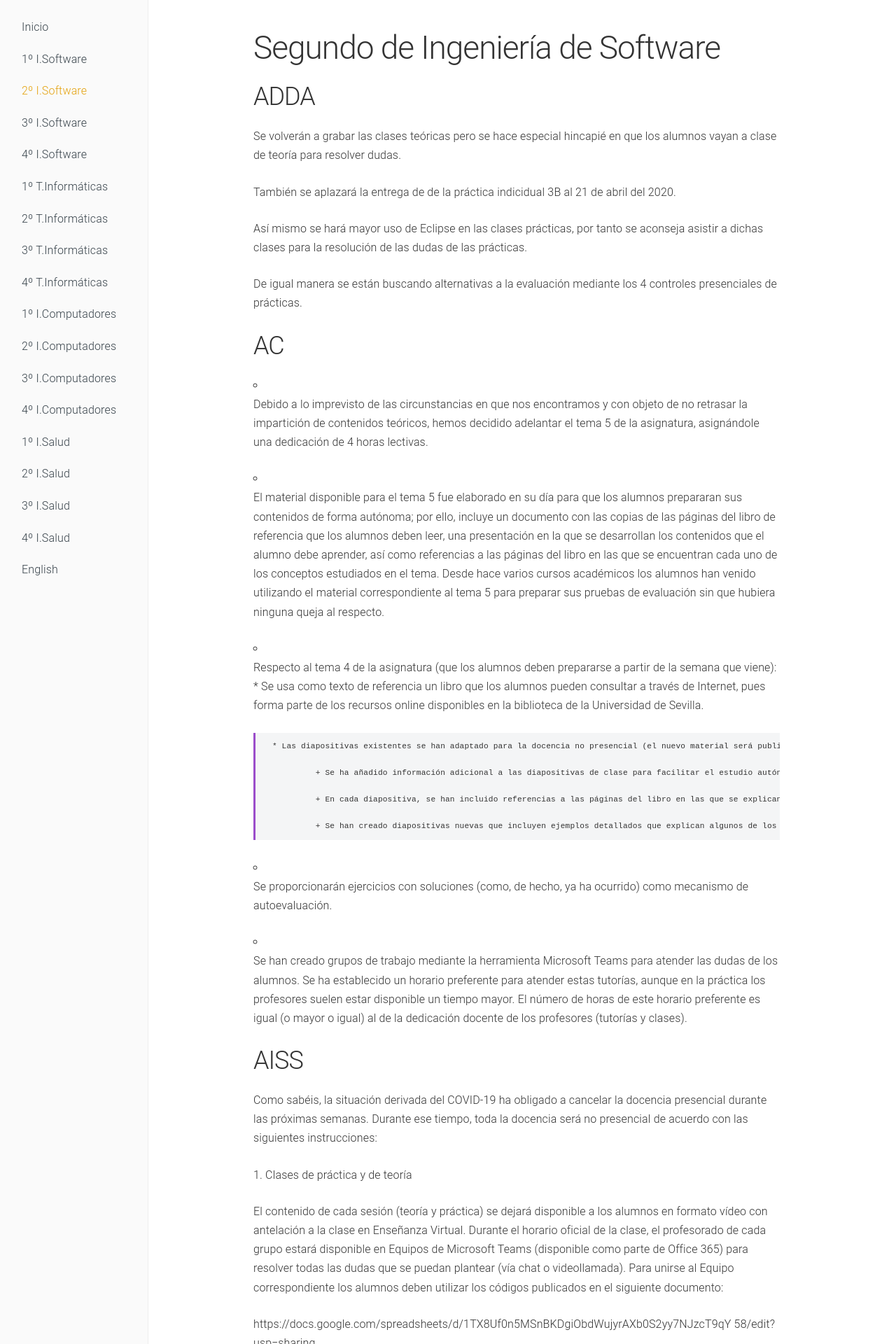
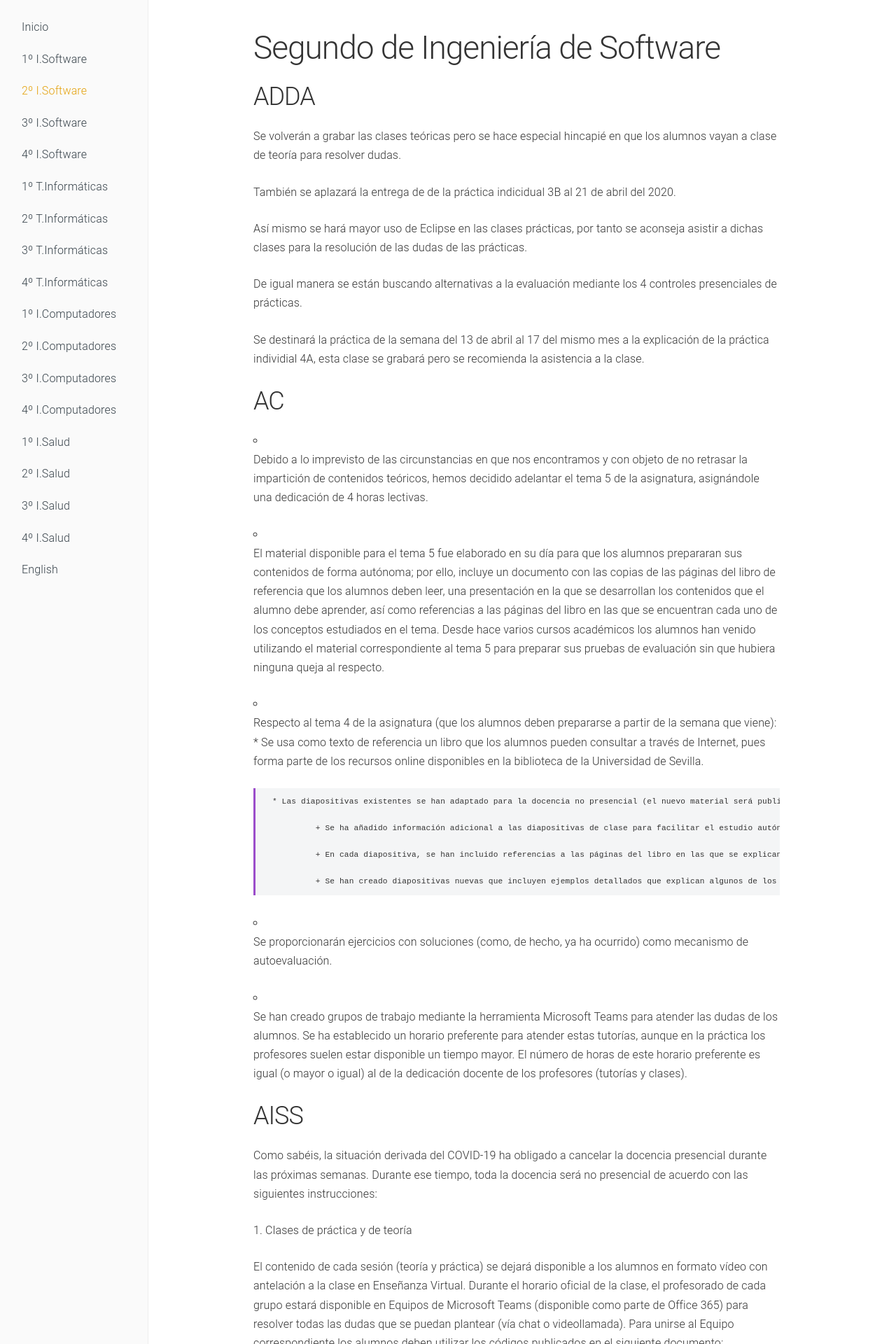
Before and after one commit to dlga/dlgaadaptaciones, a Jekyll site: the page built from 2soft.md, in a window 1280 px wide. Shown: the top 1920 px of the page at 70% size. Built offline with Jekyll 4.4.1, drawn with Linux system fonts in a browser that asks for light colours.

Commit message:
Update 2soft.md

```diff
--- a/2soft.md
+++ b/2soft.md
@@ -16,6 +16,7 @@ Así mismo se hará mayor uso de Eclipse en las clases prácticas, por tanto se
 
 De igual manera se están buscando alternativas a la evaluación mediante los 4 controles presenciales de prácticas.
 
+Se destinará la práctica de la semana del 13 de abril al 17 del mismo mes a la explicación de la práctica individial 4A, esta clase se grabará pero se recomienda la asistencia a la clase.
 
 ## AC
 
```
